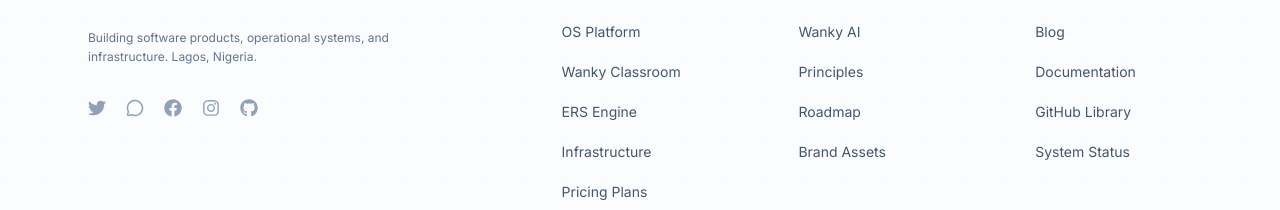
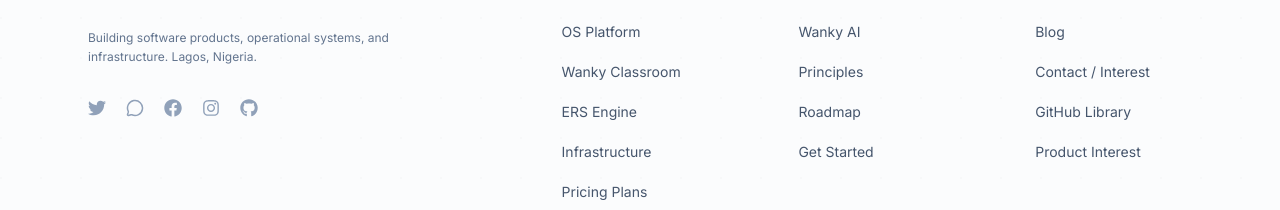
Before and after one commit to wankyzone/wanky-web, a Next.js app: page / in a window 1280 px wide. Shown: the part 4663-4873 px from the top of the page. Built offline with nearby package versions, Linux system fonts and the light colour scheme.

Commit message:
Connect product and contact calls to interest onboarding

```diff
--- a/src/app/layout.tsx
+++ b/src/app/layout.tsx
@@ -109,16 +109,16 @@
         { name: "Wanky AI", href: "/ai" },
         { name: "Principles", href: "/principles" },
         { name: "Roadmap", href: "/platform" },
-        { name: "Brand Assets", href: "#" },
+        { name: "Get Started", href: "/interest" },
       ],
     },
     {
       title: "Resources",
       links: [
         { name: "Blog", href: "/blog" },
-        { name: "Documentation", href: "#" },
+        { name: "Contact / Interest", href: "/interest" },
         { name: "GitHub Library", href: "https://github.com/wankyzone" },
-        { name: "System Status", href: "#" },
+        { name: "Product Interest", href: "/interest" },
       ],
     },
   ];
```
